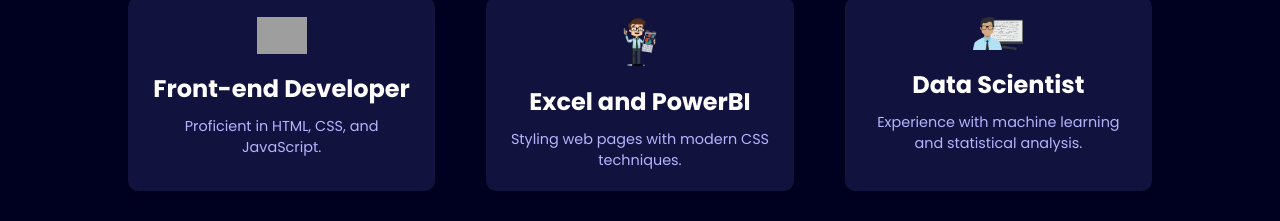
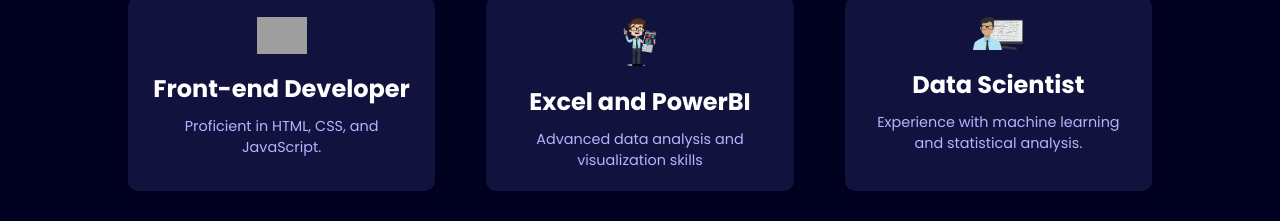
Before and after one commit to alururamesh521/rameshaluru-protfolio, a plain HTML site: page index.html in a window 1280 px wide. Shown: the part 665-886 px from the top of the page. Drawn offline with nearby package versions, Linux system fonts and the light colour scheme; grey boxes are pictures that could not be loaded.

Commit message:
Update index.html

```diff
--- a/index.html
+++ b/index.html
@@ -288,7 +288,7 @@
                 <div class="skill-box">
                     <img src="1.png" alt="CSS3">
                     <h3 class="title">Excel and PowerBI</h3>
-                    <p class="desc">Styling web pages with modern CSS techniques.</p>
+                    <p class="desc">Advanced data analysis and visualization skills</p>
                 </div>
                 <div class="skill-box">
                     <img src="Picture-Data-Scientist.png" alt="Data Scientist ">
```
